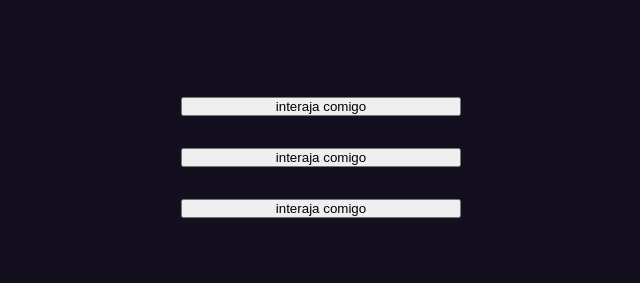
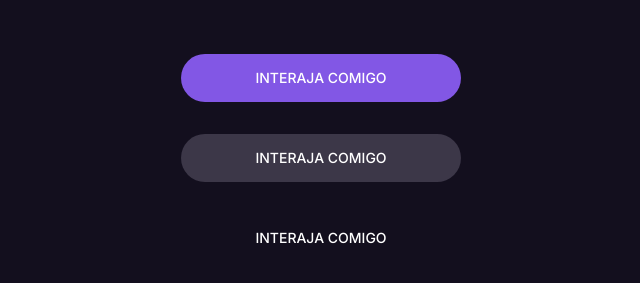
Before and after one commit to Ciro-TI-System/Buttons-Cursors, a plain HTML site: page index.html in a window 1280 px wide. Shown: the part 335-618 px from the top of the page, without its empty margins (319-959 px from the left). Drawn offline with Linux system fonts and the light colour scheme.

Commit message:
Finishing styling the buttons class and their states.

```diff
--- a/style.css
+++ b/style.css
@@ -51,3 +51,35 @@ p {
   --bg-default: transparent;
   --bg-hover: transparent;
 }
+
+button {
+  background-color: var(--bg-default);
+  font-family: "Inter";
+  border: 0;
+  color: white;
+  padding: 12px 24px;
+  text-transform: uppercase;
+  font-weight: 500;
+  font-size: 14px;
+  line-height: 24px;
+  border-radius: 24px;
+
+  display: flex;
+  align-items: center;
+  justify-content: center;
+  gap: 8px;
+}
+
+button:hover {
+  background-color: var(--bg-hover);
+}
+
+button:focus {
+  outline: 2px solid #d9cdf7;
+}
+
+button:disabled {
+  background-color: var(--bg-default);
+  opacity: 0.56;
+  cursor: not-allowed;
+}
```
